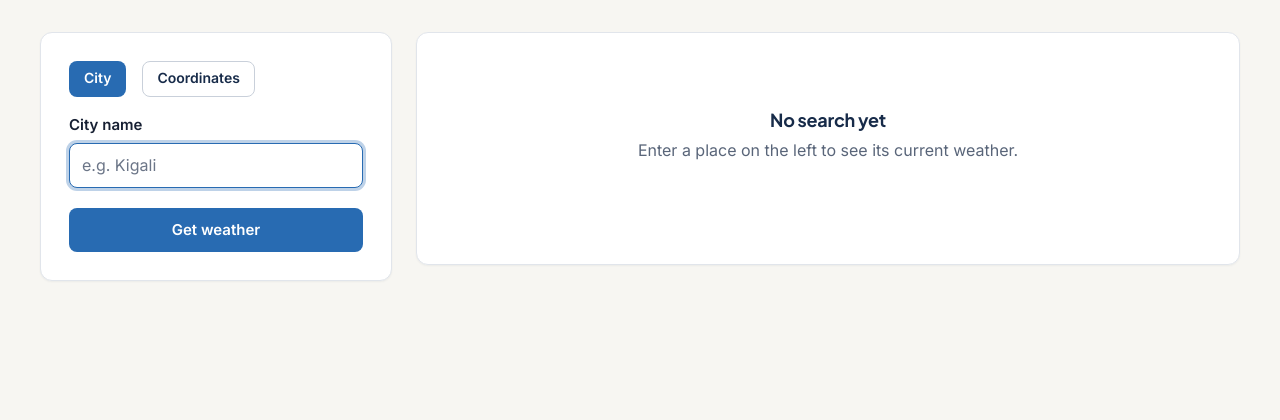
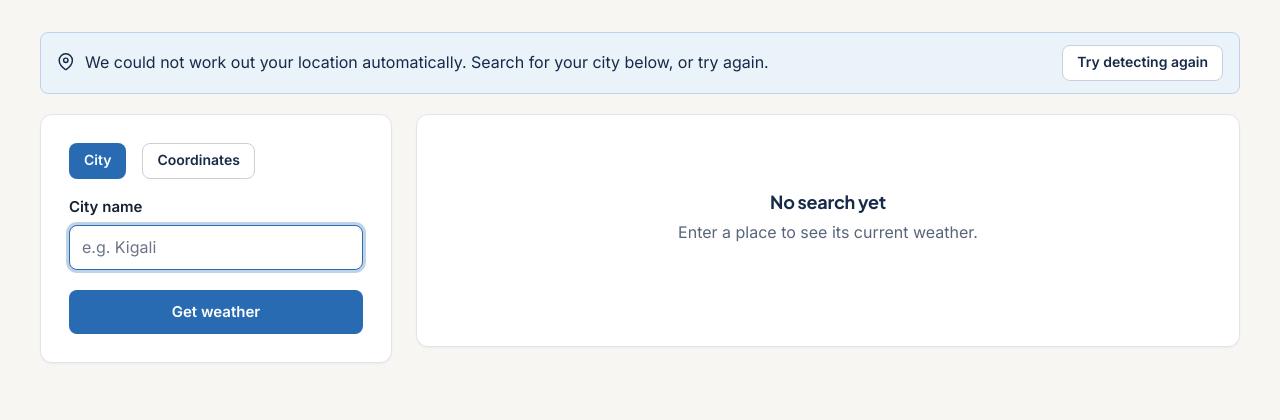
Before and after one commit to mustafa-khamis/Flask-Ecommerce, a Flask app: page /weather in a window 1280 px wide. Shown: the part 221-641 px from the top of the page. Run offline with Flask 3, Linux system fonts and the light colour scheme; the visitor is signed in with stand-in values (Sample User, id 1); tables that the repository leaves empty hold one stand-in row (values such as "Sample post"); some libraries are stand-ins or nearby versions.

Commit message:
Weather: detect the visitor's city from their IP and let them change it
- New geolocation.py: approximate city from the IP via ipwho.is (IP is never stored)
- /weather shows the detected city's weather with Change location and
  Use my current location buttons; chosen place is remembered per session
- ProxyFix (auto on Render / TRUST_PROXY=1) so the real visitor IP is used
- GEOIP_ENABLED switch, README and .env.example updated, 23 new tests

Co-Authored-By: Claude Sonnet 5.5 <noreply@anthropic.com>

```diff
--- a/app.py
+++ b/app.py
@@ -12,12 +12,15 @@ from flask import (
     Flask, abort, flash, g, redirect, render_template, request, send_from_directory, session, url_for,
 )
 from markupsafe import Markup
+from werkzeug.middleware.proxy_fix import ProxyFix
 from werkzeug.security import check_password_hash
 
 from config import (
     APP_BASE_URL, GOOGLE_CLIENT_ID, GOOGLE_CLIENT_SECRET, GOOGLE_ENABLED, GOOGLE_REDIRECT_URI,
-    MAX_IMAGES_PER_PRODUCT, MAX_UPLOAD_BYTES, PASSWORD_RESET_MINUTES, SECRET_KEY, SESSION_COOKIE_SECURE, UPLOAD_DIR,
+    MAX_IMAGES_PER_PRODUCT, MAX_UPLOAD_BYTES, PASSWORD_RESET_MINUTES, SECRET_KEY, SESSION_COOKIE_SECURE,
+    TRUST_PROXY, UPLOAD_DIR,
 )
+import geolocation
 import shop
 import weather as weather_service
 from emailer import send_reset_email
@@ -30,6 +33,10 @@ from functions import (
 
 app = Flask(__name__)
 app.secret_key = SECRET_KEY
+if TRUST_PROXY:
+    # Use the visitor address that the hosting proxy puts in X-Forwarded-For (one proxy deep),
+    # otherwise every visitor would look like the proxy: same location and shared rate limits.
+    app.wsgi_app = ProxyFix(app.wsgi_app, x_for=1, x_proto=1, x_host=1)
 app.config["SESSION_COOKIE_HTTPONLY"] = True
 app.config["SESSION_COOKIE_SAMESITE"] = "Lax"
 app.config["SESSION_COOKIE_SECURE"] = SESSION_COOKIE_SECURE
@@ -502,31 +509,85 @@ def admin_create_admin():
 
 
 # --- Weather (public) ------------------------------------------------------------
-@app.route("/weather")
-def weather():
-    mode = "coordinates" if request.args.get("mode") == "coordinates" else "city"
-    searched = any(key in request.args for key in ("city", "lat", "lon"))
-    context = {"mode": mode, "form": request.args, "report": None, "error": None, "searched": searched}
-    if not searched:
-        return render_template("weather.html", **context)
+def saved_location():
+    """The place the weather page is currently showing for this visitor, or None."""
+    place = session.get("weather_location")
+    if isinstance(place, dict) and {"city", "lat", "lon"} <= place.keys():
+        return place
+    return None
 
-    user_id = g.user["id"] if g.user else None
-    query = (request.args.get("city", "") if mode == "city"
-             else f"{request.args.get('lat', '')}, {request.args.get('lon', '')}")
-    status = 200
+
+def remember_location(city, country, lat, lon, source):
+    session["weather_location"] = {"city": city, "country": country, "lat": lat, "lon": lon, "source": source}
+
+
+def detect_location():
+    """Estimate the visitor's city from their IP address and remember it for this session."""
+    place = geolocation.locate(request.remote_addr or "")
+    session["location_tried"] = True
+    if place:
+        remember_location(place["city"], place["country"], place["lat"], place["lon"], "ip")
+    else:
+        session.pop("weather_location", None)
+    return saved_location()
+
+
+def run_weather(mode, params, user_id, query, context, label=None):
+    """Look the weather up, save it to the search history and fill in the template context."""
     try:
         ip = request.remote_addr or "unknown"
         if throttle_count("weather", ip, 10) >= 30:  # protects the OpenWeather quota
             raise weather_service.WeatherError("service", "Too many searches in a short time. Please wait a few minutes.")
         throttle_record("weather", ip)
-        report, query = weather_service.lookup(mode, request.args)
+        report, query = weather_service.lookup(mode, params)
         context["report"] = report
-        weather_service.record_search(user_id, mode, query, report=report)
+        weather_service.record_search(user_id, mode, label or query, report=report)
+        return 200
     except weather_service.WeatherError as problem:
         context["error"] = problem
-        status = {"validation": 400, "not_found": 404, "network": 502, "service": 503}[problem.kind]
         weather_service.record_search(user_id, mode, query, error=f"{problem.kind}: {problem}")
-    return render_template("weather.html", **context), status
+        return {"validation": 400, "not_found": 404, "network": 502, "service": 503}[problem.kind]
+
+
+@app.route("/weather")
+def weather():
+    mode = "coordinates" if request.args.get("mode") == "coordinates" else "city"
+    searched = any(key in request.args for key in ("city", "lat", "lon"))
+    user_id = g.user["id"] if g.user else None
+    context = {"mode": mode, "form": request.args, "report": None, "error": None, "searched": searched,
+               "location": None, "show_form": True, "location_failed": False}
+
+    if searched:  # the visitor typed a place: show it and make it their current location
+        query = (request.args.get("city", "") if mode == "city"
+                 else f"{request.args.get('lat', '')}, {request.args.get('lon', '')}")
+        status = run_weather(mode, request.args, user_id, query, context)
+        report = context["report"]
+        if report and report["lat"] is not None:
+            remember_location(report["place"], report["country"], report["lat"], report["lon"], "search")
+            context["location"] = saved_location()  # the page now says "Weather in <that place>"
+        return render_template("weather.html", **context), status
+
+    # No search: use the remembered location, or work one out from the IP address the first time.
+    place = saved_location()
+    if place is None and not session.get("location_tried"):
+        place = detect_location()
+    context["location_failed"] = place is None and geolocation.GEOIP_ENABLED
+    if place:
+        context["location"] = place
+        context["show_form"] = request.args.get("change") == "1"
+        label = f"{place['city']} (detected from IP)" if place["source"] == "ip" else place["city"]
+        status = run_weather("coordinates", {"lat": str(place["lat"]), "lon": str(place["lon"])}, user_id,
+                             label, context, label=label)
+        return render_template("weather.html", **context), status
+    return render_template("weather.html", **context)
+
+
+@app.post("/weather/detect")
+def weather_detect():
+    """"Use my current location": forget the chosen place and estimate it from the IP address again."""
+    if not detect_location():
+        flash("We could not work out your location. Please search for your city instead.", "info")
+    return redirect(url_for("weather"))
 
 
 @app.route("/admin/weather")
--- a/static/style.css
+++ b/static/style.css
@@ -940,3 +940,14 @@ body.drawer-open { overflow: hidden; }
 .product-body { display: flex; flex-direction: column; gap: .25rem; }
 .product-card .product-actions { margin-top: auto; }
 .product-body .badge-list { min-height: 1.6rem; align-content: flex-start; }
+
+/* 17. Weather: detected location bar ----------------------------------------------------------- */
+.location-bar { display: flex; align-items: center; justify-content: space-between; gap: 1rem; flex-wrap: wrap; background: var(--color-blue-soft); border: 1px solid var(--color-info-border); border-radius: var(--radius-md); padding: .75rem 1rem; margin-bottom: 1.25rem; }
+.location-text { margin: 0; display: flex; align-items: flex-start; gap: .25rem; color: var(--color-navy); }
+.location-text .icon { margin-top: .2em; }
+.location-actions { display: flex; gap: .5rem; flex-wrap: wrap; align-items: center; }
+.location-actions form, .location-bar > form { margin: 0; }
+.weather-layout-single { grid-template-columns: minmax(0, 40rem); }
+.panel-title { margin: 0 0 .75rem; font-weight: 600; }
+.privacy-note { margin-top: 1rem; }
+.weather-icon { display: block; margin: .5rem auto; }
--- a/templates/base.html
+++ b/templates/base.html
@@ -22,6 +22,7 @@
     <symbol id="i-star" viewBox="0 0 24 24" fill="none" stroke="currentColor" stroke-width="2" stroke-linecap="round" stroke-linejoin="round"><polygon points="12 2 15.09 8.26 22 9.27 17 14.14 18.18 21.02 12 17.77 5.82 21.02 7 14.14 2 9.27 8.91 8.26 12 2"/></symbol>
     <symbol id="i-trending" viewBox="0 0 24 24" fill="none" stroke="currentColor" stroke-width="2" stroke-linecap="round" stroke-linejoin="round"><polyline points="23 6 13.5 15.5 8.5 10.5 1 18"/><polyline points="17 6 23 6 23 12"/></symbol>
     <symbol id="i-clock" viewBox="0 0 24 24" fill="none" stroke="currentColor" stroke-width="2" stroke-linecap="round" stroke-linejoin="round"><circle cx="12" cy="12" r="10"/><polyline points="12 6 12 12 16 14"/></symbol>
+    <symbol id="i-pin" viewBox="0 0 24 24" fill="none" stroke="currentColor" stroke-width="2" stroke-linecap="round" stroke-linejoin="round"><path d="M21 10c0 7-9 13-9 13s-9-6-9-13a9 9 0 0 1 18 0z"/><circle cx="12" cy="10" r="3"/></symbol>
     <symbol id="i-x" viewBox="0 0 24 24" fill="none" stroke="currentColor" stroke-width="2" stroke-linecap="round" stroke-linejoin="round"><line x1="18" y1="6" x2="6" y2="18"/><line x1="6" y1="6" x2="18" y2="18"/></symbol>
     <symbol id="i-check" viewBox="0 0 24 24" fill="none" stroke="currentColor" stroke-width="2" stroke-linecap="round" stroke-linejoin="round"><polyline points="20 6 9 17 4 12"/></symbol>
   </defs>
--- a/templates/weather.html
+++ b/templates/weather.html
@@ -5,17 +5,48 @@
   <header class="page-header">
     <div>
       <p class="eyebrow">Weather</p>
-      <h1>Check the weather</h1>
-      <p>Search by city name or by latitude and longitude. No account needed.</p>
+      <h1>{% if location %}Weather in {{ location.city }}{% if location.country %}, {{ location.country }}{% endif %}{% else %}Check the weather{% endif %}</h1>
+      <p>{% if location %}Current conditions for your location.{% else %}Search by city name or by latitude and longitude. No account needed.{% endif %}</p>
     </div>
   </header>
 
-  <div class="weather-layout">
+  {% if location %}
+  <section class="location-bar" aria-label="Your location">
+    <p class="location-text">
+      <svg class="icon" aria-hidden="true"><use href="#i-pin"/></svg>
+      {% if location.source == 'ip' %}
+        <span>Detected from your internet connection: <strong>{{ location.city }}{% if location.country %}, {{ location.country }}{% endif %}</strong>. This is only an estimate and may be a nearby city.</span>
+      {% else %}
+        <span>Showing: <strong>{{ location.city }}{% if location.country %}, {{ location.country }}{% endif %}</strong></span>
+      {% endif %}
+    </p>
+    <div class="location-actions">
+      {% if not show_form %}<a class="button button-secondary button-small" href="{{ url_for('weather', change=1) }}#search-title">Change location</a>{% endif %}
+      {% if location.source != 'ip' %}
+      <form method="post" action="{{ url_for('weather_detect') }}">{{ csrf_input() }}
+        <button class="button button-ghost button-small" type="submit"><svg class="icon" aria-hidden="true"><use href="#i-pin"/></svg>Use my current location</button>
+      </form>
+      {% endif %}
+    </div>
+  </section>
+  {% elif location_failed %}
+  <section class="location-bar" aria-label="Location detection">
+    <p class="location-text"><svg class="icon" aria-hidden="true"><use href="#i-pin"/></svg>
+      <span>We could not work out your location automatically. Search for your city below, or try again.</span></p>
+    <form method="post" action="{{ url_for('weather_detect') }}">{{ csrf_input() }}
+      <button class="button button-secondary button-small" type="submit">Try detecting again</button>
+    </form>
+  </section>
+  {% endif %}
+
+  <div class="weather-layout {% if not show_form %}weather-layout-single{% endif %}">
+    {% if show_form %}
     <section class="panel" aria-labelledby="search-title">
-      <h2 id="search-title" class="visually-hidden">Search</h2>
+      <h2 id="search-title" class="visually-hidden">{{ 'Change location' if location else 'Search' }}</h2>
+      {% if location %}<p class="panel-title">Change location</p>{% endif %}
       <div class="weather-tabs" role="group" aria-label="Search type">
-        <a class="button {{ 'button-primary' if mode == 'city' else 'button-secondary' }} button-small" href="{{ url_for('weather') }}" {% if mode == 'city' %}aria-current="true"{% endif %}>City</a>
-        <a class="button {{ 'button-primary' if mode == 'coordinates' else 'button-secondary' }} button-small" href="{{ url_for('weather', mode='coordinates') }}" {% if mode == 'coordinates' %}aria-current="true"{% endif %}>Coordinates</a>
+        <a class="button {{ 'button-primary' if mode == 'city' else 'button-secondary' }} button-small" href="{{ url_for('weather', change=1 if location else None) }}" {% if mode == 'city' %}aria-current="true"{% endif %}>City</a>
+        <a class="button {{ 'button-primary' if mode == 'coordinates' else 'button-secondary' }} button-small" href="{{ url_for('weather', mode='coordinates', change=1 if location else None) }}" {% if mode == 'coordinates' %}aria-current="true"{% endif %}>Coordinates</a>
       </div>
       <form method="get" class="form" id="weather-form" data-loading-form>
         <input type="hidden" name="mode" value="{{ mode }}">
@@ -38,6 +69,7 @@
         <p class="weather-loading" role="status">Contacting the weather service&hellip;</p>
       </form>
     </section>
+    {% endif %}
 
     <section class="panel weather-result" aria-labelledby="result-title" aria-live="polite">
       <h2 id="result-title" class="visually-hidden">Result</h2>
@@ -56,9 +88,12 @@
         </dl>
         <p class="field-hint">Report from {{ report.observed }}</p>
       {% else %}
-        <div class="empty-state"><h3>No search yet</h3><p>Enter a place on the left to see its current weather.</p></div>
+        <div class="empty-state"><h3>No search yet</h3><p>Enter a place to see its current weather.</p></div>
       {% endif %}
     </section>
   </div>
+  {% if location and location.source == 'ip' %}
+  <p class="field-hint privacy-note">Privacy: your IP address is used once to estimate your city and is not stored. Only the city is kept for this visit.</p>
+  {% endif %}
 </div>
 {% endblock %}
--- a/weather.py
+++ b/weather.py
@@ -78,6 +78,8 @@ def parse_report(data):
         icon = data["weather"][0]["icon"]
         return {
             "place": data.get("name") or "Unnamed location",
+            "lat": float(data["coord"]["lat"]) if data.get("coord") else None,
+            "lon": float(data["coord"]["lon"]) if data.get("coord") else None,
             "country": data.get("sys", {}).get("country", ""),
             "temperature": round(float(data["main"]["temp"]), 1),
             "feels_like": round(float(data["main"].get("feels_like", data["main"]["temp"])), 1),
```
Also changed, not shown: config.py (+7 -0 lines), geolocation.py (added, +72 -0 lines), tests/__init__.py (+1 -0 lines), tests/test_weather.py (+170 -1 lines), README.md, 3 other files.
